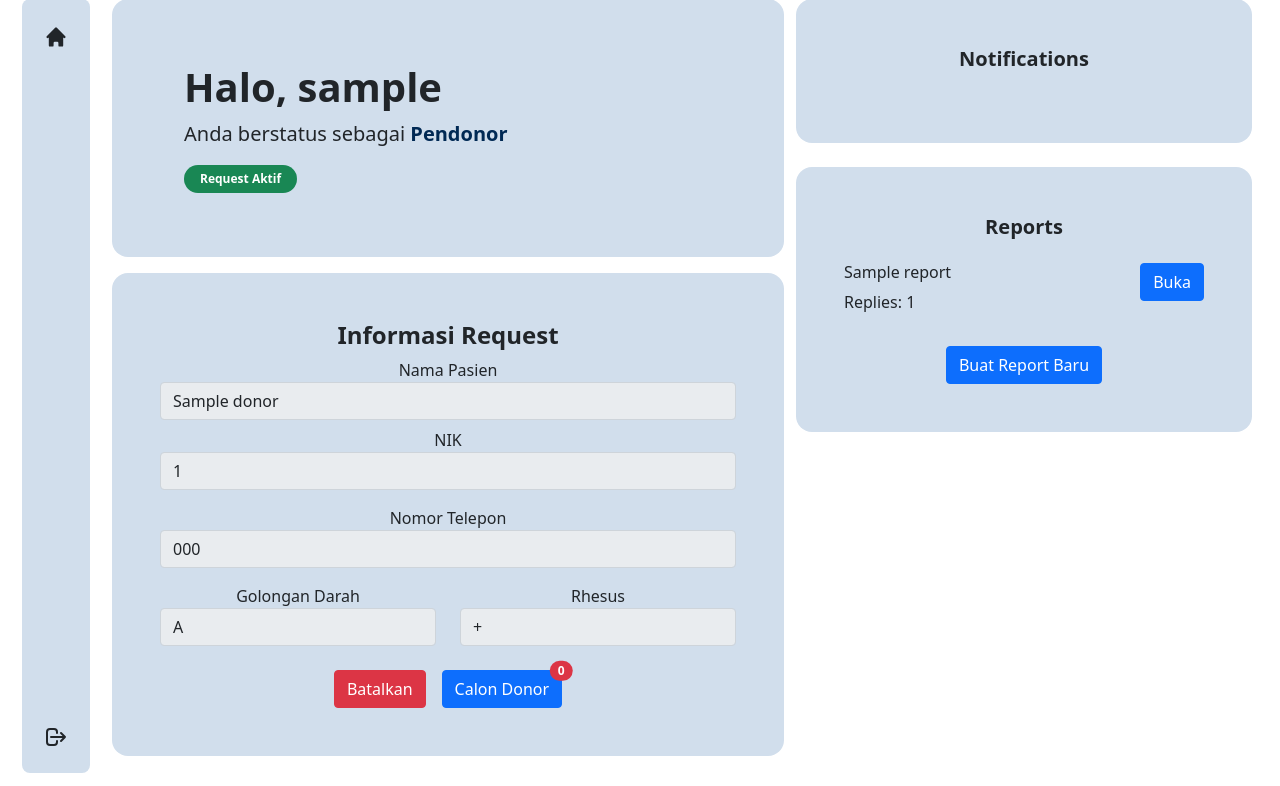
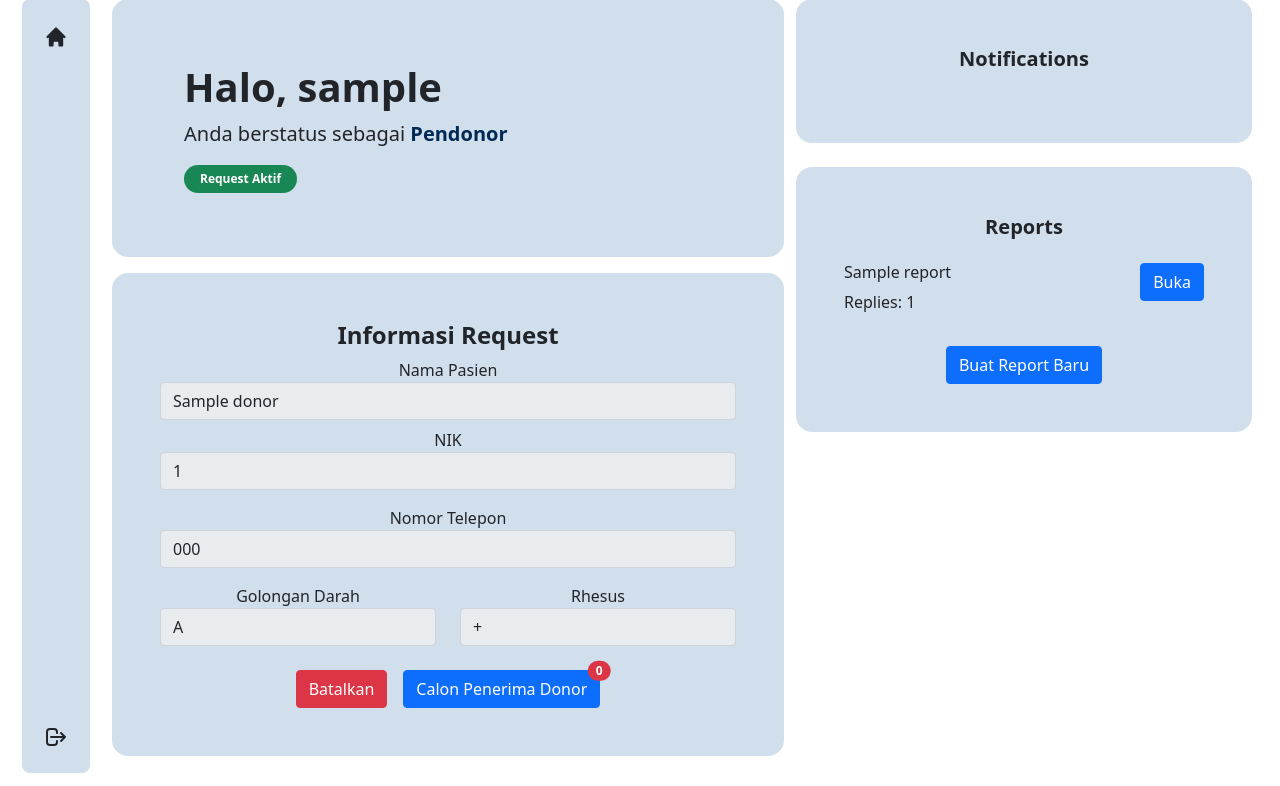
Before and after one commit to Pejuang-PBP/tk1-pbp, a Django app: page /dashboard-donor/ in a window 1280 px wide. Shown: the part 14-800 px from the top of the page. Run offline with Django 3.2, Linux system fonts and the light colour scheme; a user stored in the database is signed in; tables that the repository leaves empty hold one stand-in row (values such as "Sample post"); data that the repository does not hold is empty.

Commit message:
Test dashboard_donor

```diff
--- a/dashboard_donor/templates/index_donor.html
+++ b/dashboard_donor/templates/index_donor.html
@@ -55,7 +55,7 @@ KonvaSearch - Dashboard {% endblock %} {% block head %}
           Batalkan
         </button>
         <button class="btn btn-primary position-relative">
-          Calon Donor
+          Calon Penerima Donor
           <span
             class="
               position-absolute
```
Also changed, not shown: static/dashboard/scripts/donor/request.js (line endings or trailing spaces).
